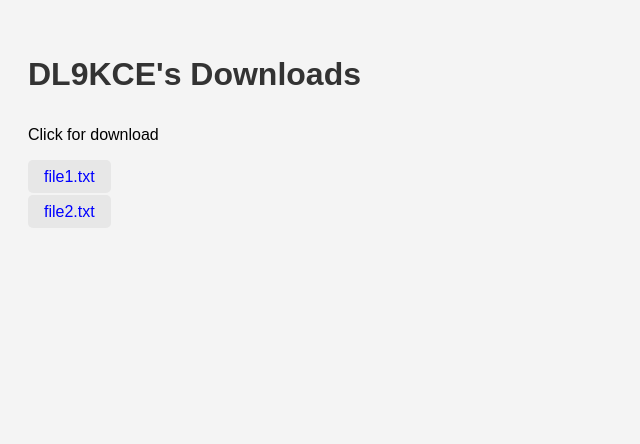
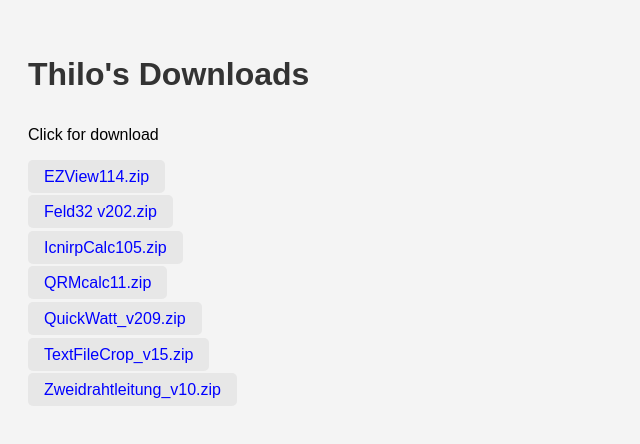
Before and after one commit to gitty1301/webtest, a plain HTML site: page index.html in a window 1280 px wide. Shown: the whole page, without its empty margins (0-640 px from the left). Drawn offline with Linux system fonts and the light colour scheme.

Commit message:
newDownloads

```diff
--- a/index.html
+++ b/index.html
@@ -2,15 +2,20 @@
 <html lang="de">
 <head>
     <meta charset="UTF-8">
-    <title>DL9KCE Download</title>
+    <title>Thilo's Downloads</title>
     <link rel="stylesheet" href="styles.css">
 </head>
 <body>
-    <h1>DL9KCE's Downloads</h1>
+    <h1>Thilo's Downloads</h1>
     <p>Click for download</p>
     <ul>
-        <li><a href="file1.txt" download>file1.txt</a></li>
-        <li><a href="file2.txt" download>file2.txt</a></li>
+        <li><a href="EZView114.zip" download>EZView114.zip</a></li>
+        <li><a href="Feld32 v202.zip" download>Feld32 v202.zip</a></li>
+        <li><a href="IcnirpCalc105.zip" download>IcnirpCalc105.zip</a></li>
+        <li><a href="QRMcalc11.zip" download>QRMcalc11.zip</a></li>
+        <li><a href="QuickWatt_v209.zip" download>QuickWatt_v209.zip</a></li>
+        <li><a href="TextFileCrop_v15.zip" download>TextFileCrop_v15.zip</a></li>
+        <li><a href="Zweidrahtleitung_v10.zip" download>Zweidrahtleitung_v10.zip</a></li>
     </ul>
 </body>
 </html>
```
Also changed, not shown: file1.txt (deleted), file2.txt (deleted), 7 other files.
